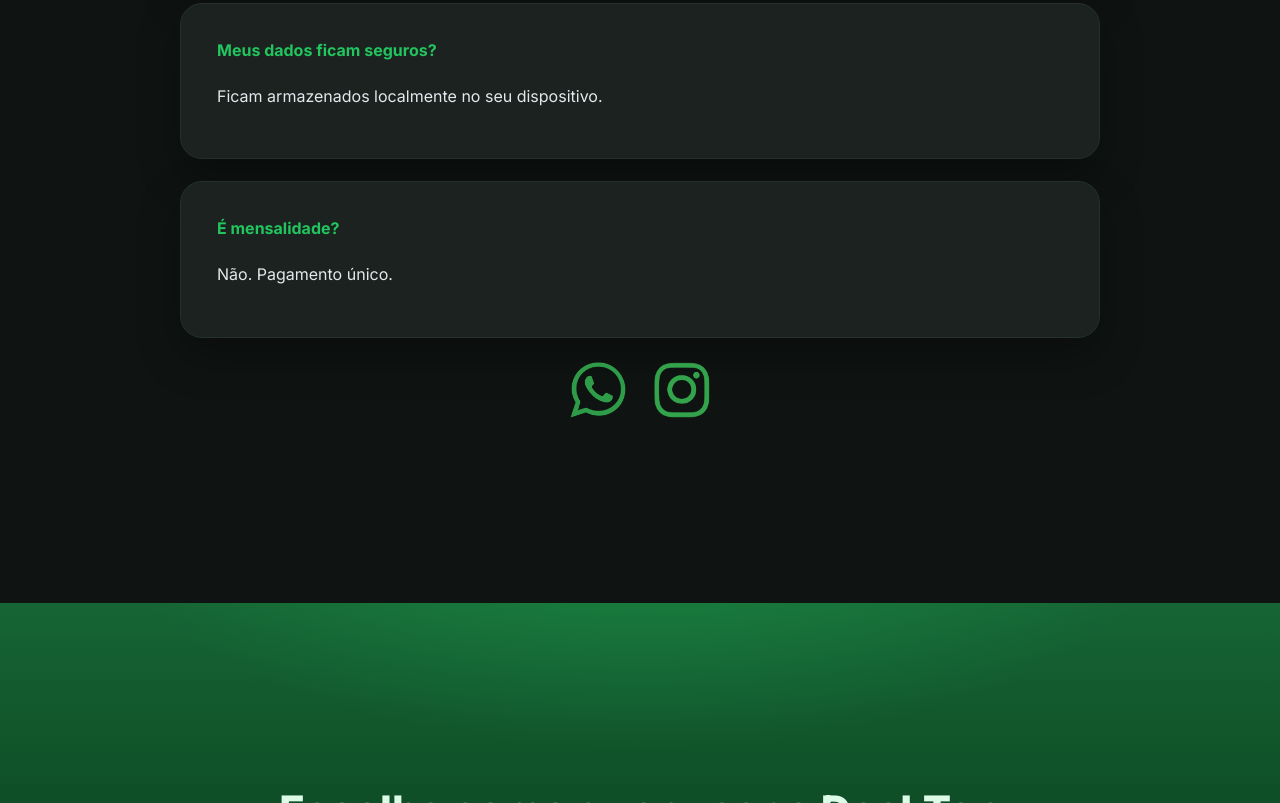
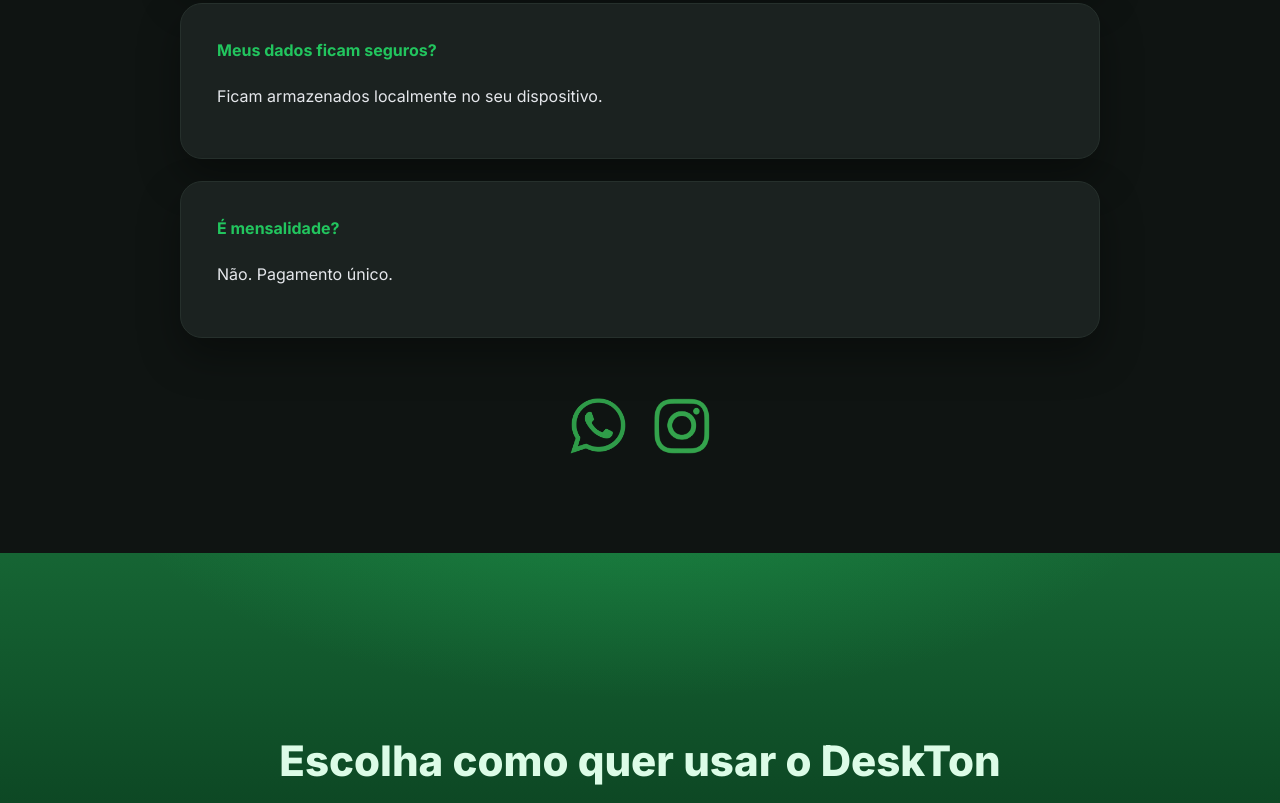
Before and after one commit to desktonapp/site, a plain HTML site: page index.html in a window 1280 px wide. Shown: the part 5855-6658 px from the top of the page. Drawn offline with Linux system fonts and the light colour scheme.

Commit message:
Update index.html

```diff
--- a/index.html
+++ b/index.html
@@ -159,6 +159,10 @@ header{
 /* SECTIONS */
 .section{
   padding:130px 0;
+}
+
+.section.faq-section{
+  padding-bottom:60px;
 }
 
 .section.light{background:var(--bg-soft)}
@@ -344,8 +348,8 @@ footer a{
 
 .contact-links{
   text-align:center;
-  margin-top:24px;
-  margin-bottom:48px;
+  margin-top:60px;   /* MAIS ESPAÇO EM CIMA */
+  margin-bottom:32px; /* MENOS ESPAÇO EMBAIXO */
 }
 
 
@@ -542,7 +546,7 @@ footer a{
 </section>
 
 
-<section class="section white">
+<section class="section white faq-section">
   <div class="container">
     <h2>Dúvidas frequentes</h2>
     <div class="faq">
```
